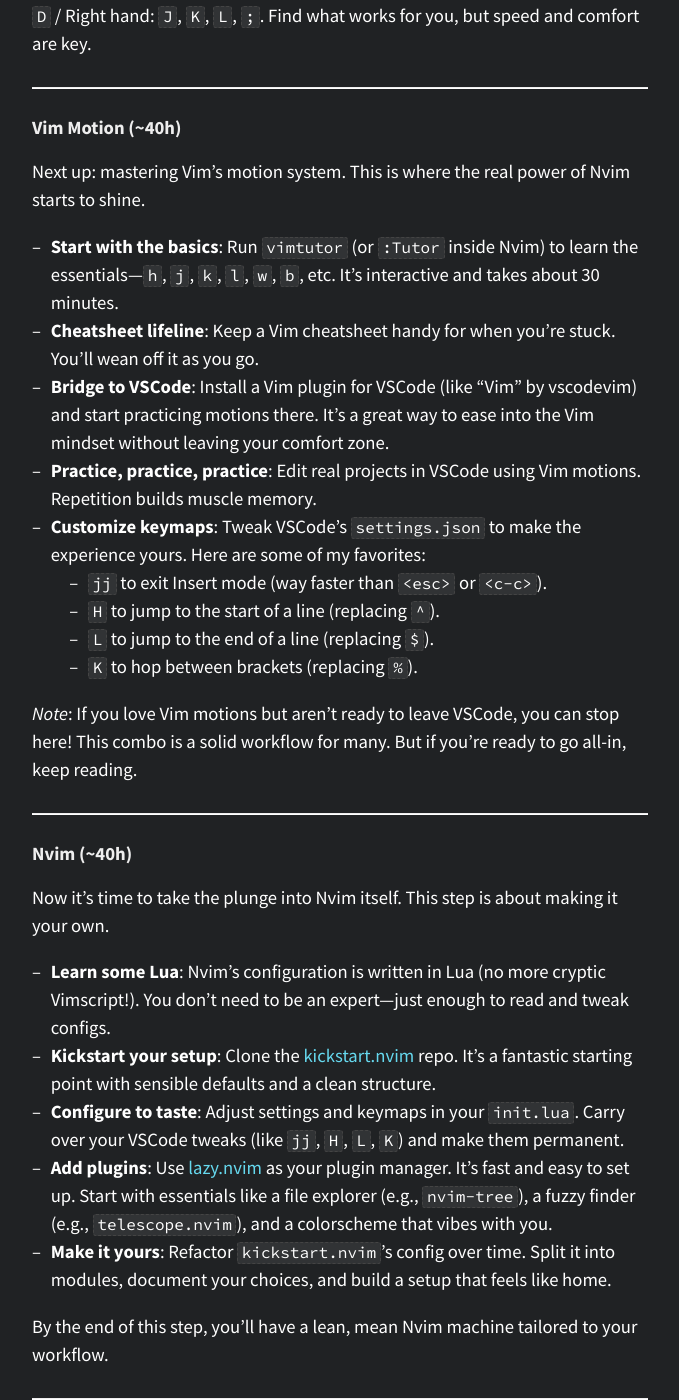
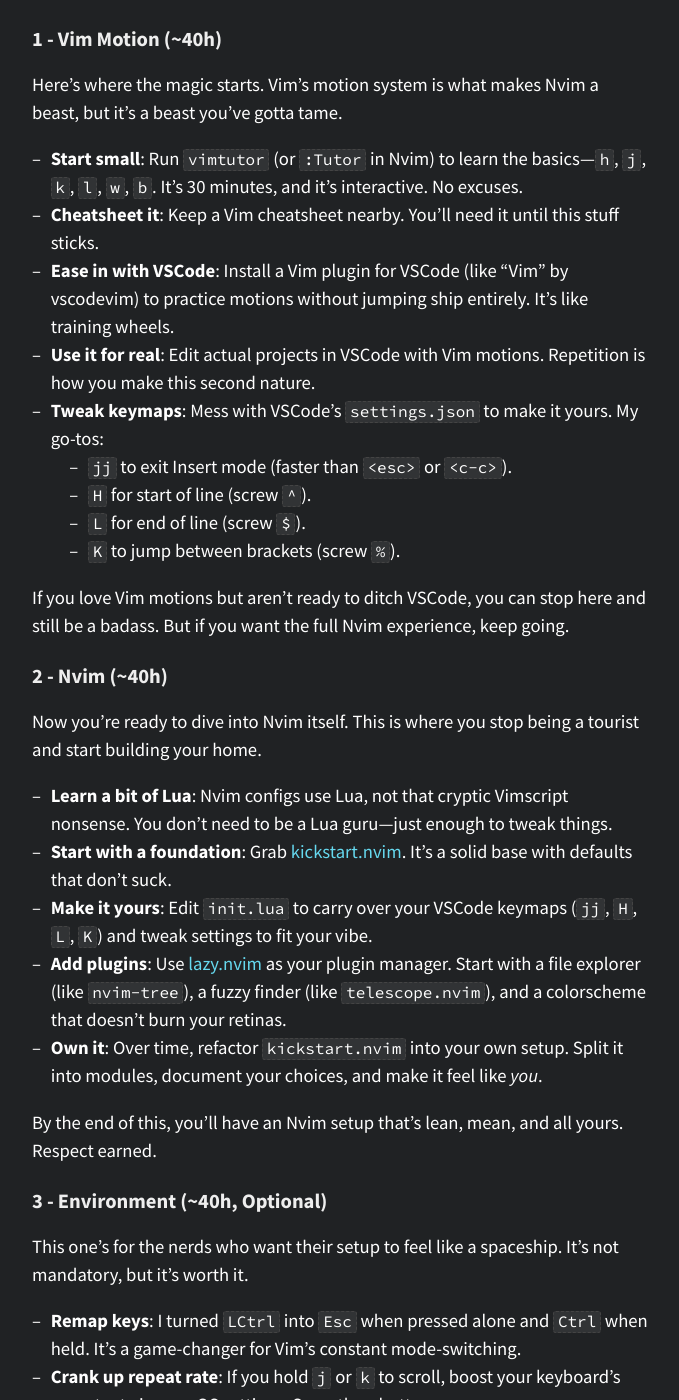
Before and after one commit to minhhoccode111/minhhoccode111.github.io, a Jekyll site: the page built from _blog/from-vscode-to-nvim.md, in a window 1280 px wide and 1400 px high, scrolled down 1543 px. Shown: the whole window, without its empty margins (300-979 px from the left). Built offline with Jekyll 4.4.1, drawn with Linux system fonts in a browser that asks for light colours; some of the changed text lies outside the part shown.

```diff
--- a/_blog/from-vscode-to-nvim.md
+++ b/_blog/from-vscode-to-nvim.md
@@ -1,93 +1,80 @@
 ---
 layout: post
-title: "From VSCode to Nvim (Four Easy Steps)"
+title: From VSCode to Nvim (Four Easy Steps)
 date: 2025-04-22
 ready: true
-# phony: true
+details: Software Engineering
 banner: "/static/media/images/computers.webp"
 lang: en
 ---
 
-So, you're thinking about ditching VSCode for Neovim (Nvim)? Welcome to the club! This guide will walk you through the transition in four manageable steps. Fair warning: these are just the basics—once you dive in, you'll discover plenty of rabbit holes to explore. But don't worry, I've got you covered with a clear path to get started.
+Look, if you’re thinking about jumping from VSCode to Neovim (Nvim), you’re either curious, crazy, or both. Either way, I’ve been there, and I’m here to tell you it’s not as bad as it sounds. Hindsight’s a great teacher, so here’s the no-BS guide to making the switch in four steps. It’s not rocket science, but it’s not a walk in the park either. Let’s get to it.
 
----
+## Why Bother with Nvim?
 
-## Wait but why, why Nvim?
+Before we dive in, let’s address the elephant in the room: why ditch a shiny, comfy editor like VSCode for something that looks like it was coded in a basement in 1991? Here’s the deal:
 
-You might be wondering why anyone would trade a polished, feature-packed editor like VSCode for something as minimal as Nvim. Here's why it's worth it:
+- **You’re the boss**: Nvim lets you build your workflow from the ground up. No more fighting someone else’s defaults.
+- **It’s stupid fast**: My setup ([peep it here](https://github.com/minhhoccode111/nvim)) loads in 130ms. VSCode wishes it could.
+- **Keybindings become muscle memory**: Once you get the hang of it, editing feels like an extension of your brain. You’re not fumbling with menus—you’re just _doing_.
 
-- **Total control over your workflow**: Nvim lets you craft an editing experience tailored to _your_ needs, not someone else's defaults.
-- **Lightning fast**: It's ridiculously lightweight. My own setup ([check it out here](https://github.com/minhhoccode111/nvim)) starts up in about 130ms. No bloat, no waiting.
-- **Muscle memory magic**: Once you internalize the keybindings, editing becomes second nature. Your thoughts flow straight onto the screen without friction—almost like you're not even _thinking_ about the mechanics of editing. It's a beautiful thing 😼.
+If that doesn’t sell you, fine, stick with VSCode. But if you’re ready to level up, keep reading.
 
-Convinced yet? Let's get into the steps.
+## 0 - Touch Typing (~20h)
 
----
+You can’t code if you’re hunting and pecking like a grandma texting. Step one is getting your typing game on point.
 
-## Steps
+- **Goal**: Hit 70 words per minute (wpm). Use [Monkeytype](https://monkeytype.com) to practice. It’s straightforward and tracks your progress.
+- **Real talk**: I’m at 116wpm, but I’m a weirdo who uses 7 fingers on the home row (left: `LShift`, `A`, `S`, `D`; right: `J`, `K`, `L`, `;`). Figure out what works for you, but don’t half-ass it. Slow typists get left behind.
 
-### Touch Typing (~20h)
+If you’re already a typing ninja, skip this. If not, put in the hours. It’s not glamorous, but it’s non-negotiable.
 
-First things first: you need to type efficiently. If you're not already comfortable with touch typing, this is your starting point.
+## 1 - Vim Motion (~40h)
 
-- **Goal**: Hit at least 70 words per minute (wpm). I recommend practicing on [Monkeytype](https://monkeytype.com)—it's simple, fun, and tracks your progress.
+Here’s where the magic starts. Vim’s motion system is what makes Nvim a beast, but it’s a beast you’ve gotta tame.
 
-_Personal note_: I type at 116wpm, but I'm a bit of a rebel—I only use 7 fingers on the home row instead of the traditional 8. My setup? Left hand: `LShift`, `A`, `S`, `D` / Right hand: `J`, `K`, `L`, `;`. Find what works for you, but speed and comfort are key.
+- **Start small**: Run `vimtutor` (or `:Tutor` in Nvim) to learn the basics—`h`, `j`, `k`, `l`, `w`, `b`. It’s 30 minutes, and it’s interactive. No excuses.
+- **Cheatsheet it**: Keep a Vim cheatsheet nearby. You’ll need it until this stuff sticks.
+- **Ease in with VSCode**: Install a Vim plugin for VSCode (like “Vim” by vscodevim) to practice motions without jumping ship entirely. It’s like training wheels.
+- **Use it for real**: Edit actual projects in VSCode with Vim motions. Repetition is how you make this second nature.
+- **Tweak keymaps**: Mess with VSCode’s `settings.json` to make it yours. My go-tos:
+    - `jj` to exit Insert mode (faster than `<esc>` or `<c-c>`).
+    - `H` for start of line (screw `^`).
+    - `L` for end of line (screw `$`).
+    - `K` to jump between brackets (screw `%`).
 
----
+If you love Vim motions but aren’t ready to ditch VSCode, you can stop here and still be a badass. But if you want the full Nvim experience, keep going.
 
-### Vim Motion (~40h)
+## 2 - Nvim (~40h)
 
-Next up: mastering Vim's motion system. This is where the real power of Nvim starts to shine.
+Now you’re ready to dive into Nvim itself. This is where you stop being a tourist and start building your home.
 
-- **Start with the basics**: Run `vimtutor` (or `:Tutor` inside Nvim) to learn the essentials—`h`, `j`, `k`, `l`, `w`, `b`, etc. It's interactive and takes about 30 minutes.
-- **Cheatsheet lifeline**: Keep a Vim cheatsheet handy for when you're stuck. You'll wean off it as you go.
-- **Bridge to VSCode**: Install a Vim plugin for VSCode (like “Vim” by vscodevim) and start practicing motions there. It's a great way to ease into the Vim mindset without leaving your comfort zone.
-- **Practice, practice, practice**: Edit real projects in VSCode using Vim motions. Repetition builds muscle memory.
-- **Customize keymaps**: Tweak VSCode's `settings.json` to make the experience yours. Here are some of my favorites:
-    - `jj` to exit Insert mode (way faster than `<esc>` or `<c-c>`).
-    - `H` to jump to the start of a line (replacing `^`).
-    - `L` to jump to the end of a line (replacing `$`).
-    - `K` to hop between brackets (replacing `%`).
+- **Learn a bit of Lua**: Nvim configs use Lua, not that cryptic Vimscript nonsense. You don’t need to be a Lua guru—just enough to tweak things.
+- **Start with a foundation**: Grab [kickstart.nvim](https://github.com/nvim-lua/kickstart.nvim). It’s a solid base with defaults that don’t suck.
+- **Make it yours**: Edit `init.lua` to carry over your VSCode keymaps (`jj`, `H`, `L`, `K`) and tweak settings to fit your vibe.
+- **Add plugins**: Use [lazy.nvim](https://github.com/folke/lazy.nvim) as your plugin manager. Start with a file explorer (like `nvim-tree`), a fuzzy finder (like `telescope.nvim`), and a colorscheme that doesn’t burn your retinas.
+- **Own it**: Over time, refactor `kickstart.nvim` into your own setup. Split it into modules, document your choices, and make it feel like _you_.
 
-_Note_: If you love Vim motions but aren't ready to leave VSCode, you can stop here! This combo is a solid workflow for many. But if you're ready to go all-in, keep reading.
+By the end of this, you’ll have an Nvim setup that’s lean, mean, and all yours. Respect earned.
 
----
+## 3 - Environment (~40h, Optional)
 
-### Nvim (~40h)
+This one’s for the nerds who want their setup to feel like a spaceship. It’s not mandatory, but it’s worth it.
 
-Now it's time to take the plunge into Nvim itself. This step is about making it your own.
+- **Remap keys**: I turned `LCtrl` into `Esc` when pressed alone and `Ctrl` when held. It’s a game-changer for Vim’s constant mode-switching.
+- **Crank up repeat rate**: If you hold `j` or `k` to scroll, boost your keyboard’s repeat rate in your OS settings. Smooth as butter.
+- **Pick a terminal**: Ditch sluggish terminals for something GPU-accelerated like Alacritty, Ghostty, or Kitty.
+- **Master Tmux**: Install Tmux for terminal multiplexing. Multiple sessions, windows, panes—all at your fingertips.
+- **Tmux plugins**: Use [tpm](https://github.com/tmux-plugins/tpm) for plugins like `tmux-resurrect` (save sessions) and `tmux-continuum` (auto-save).
+- **Sync Tmux and Nvim**: Set up Tmux keymaps (I use `Ctrl-Space` as my prefix) to match your Nvim workflow.
 
-- **Learn some Lua**: Nvim's configuration is written in Lua (no more cryptic Vimscript!). You don't need to be an expert—just enough to read and tweak configs.
-- **Kickstart your setup**: Clone the [kickstart.nvim](https://github.com/nvim-lua/kickstart.nvim) repo. It's a fantastic starting point with sensible defaults and a clean structure.
-- **Configure to taste**: Adjust settings and keymaps in your `init.lua`. Carry over your VSCode tweaks (like `jj`, `H`, `L`, `K`) and make them permanent.
-- **Add plugins**: Use [lazy.nvim](https://github.com/folke/lazy.nvim) as your plugin manager. It's fast and easy to set up. Start with essentials like a file explorer (e.g., `nvim-tree`), a fuzzy finder (e.g., `telescope.nvim`), and a colorscheme that vibes with you.
-- **Make it yours**: Refactor `kickstart.nvim`'s config over time. Split it into modules, document your choices, and build a setup that feels like home.
+This step makes your environment feel like a well-oiled machine. Skip it if you just want to code, but you’ll miss out.
 
-By the end of this step, you'll have a lean, mean Nvim machine tailored to your workflow.
+## Wrap It Up
 
----
+Switching to Nvim isn’t just about swapping tools—it’s about owning your workflow. Pair it with Linux, and you’ve got a setup that’s fast, flexible, and yours. It’s a grind to learn, but I’ve never regretted a second of it. Neither will you.
 
-### Environment (~40h) (optional)
-
-This step is for the perfectionists who want a fully optimized setup. It's optional, but oh-so-satisfying.
-
-- **Remap keys**: I remapped `LCtrl` to act as `Esc` when pressed alone and `Ctrl` when held. It's a game-changer for Vim's frequent mode-switching.
-- **Boost repeat rate**: Increase your keyboard's repeat rate if you like holding `j` and `k` to scroll. (Check your OS settings for this.)
-- **Pick a terminal**: Switch to a GPU-accelerated terminal like Alacritty, Ghostty, or Kitty for silky-smooth performance.
-- **Master Tmux**: Install Tmux for terminal multiplexing—think multiple sessions, windows, and panes, all at your fingertips.
-- **Tmux plugins**: Use [tpm](https://github.com/tmux-plugins/tpm) to manage Tmux plugins. I recommend `tmux-resurrect` (save sessions) and `tmux-continuum` (auto-save).
-- **Configure Tmux**: Customize keymaps and settings to match your Nvim workflow. For example, I use `Ctrl-Space` as my prefix and sync navigation with Nvim.
-
-This step ties everything together into a cohesive, high-performance environment.
-
----
-
-## Conclusion
-
-Switching from VSCode to Nvim isn't just a tool change—it's a mindset shift. Pair it with Linux, and you've got a setup that's fast, flexible, and endlessly customizable. I've never regretted the time I invested in learning them, and I bet you won't either.
-
-That was fun to write 😆. Now go forth and conquer those keybindings!
+Now stop reading and start typing. Those keybindings won’t learn themselves.
 
 ## Bonus (from ThePrimeagen)
 
```
Also changed, not shown: _blog/10-things-every-programmer-should-know-for-their-first-job.md (added, +134 -0 lines), _blog/hello-world.md (+1 -1 lines), _blog/how-to-get-into-software.md (+11 -11 lines), _blog/how-to-set-up-flutter-on-ubuntu.md (+0 -4 lines), index.md (+8 -8 lines), .github/workflows/deploy.yml, Gemfile.lock.
